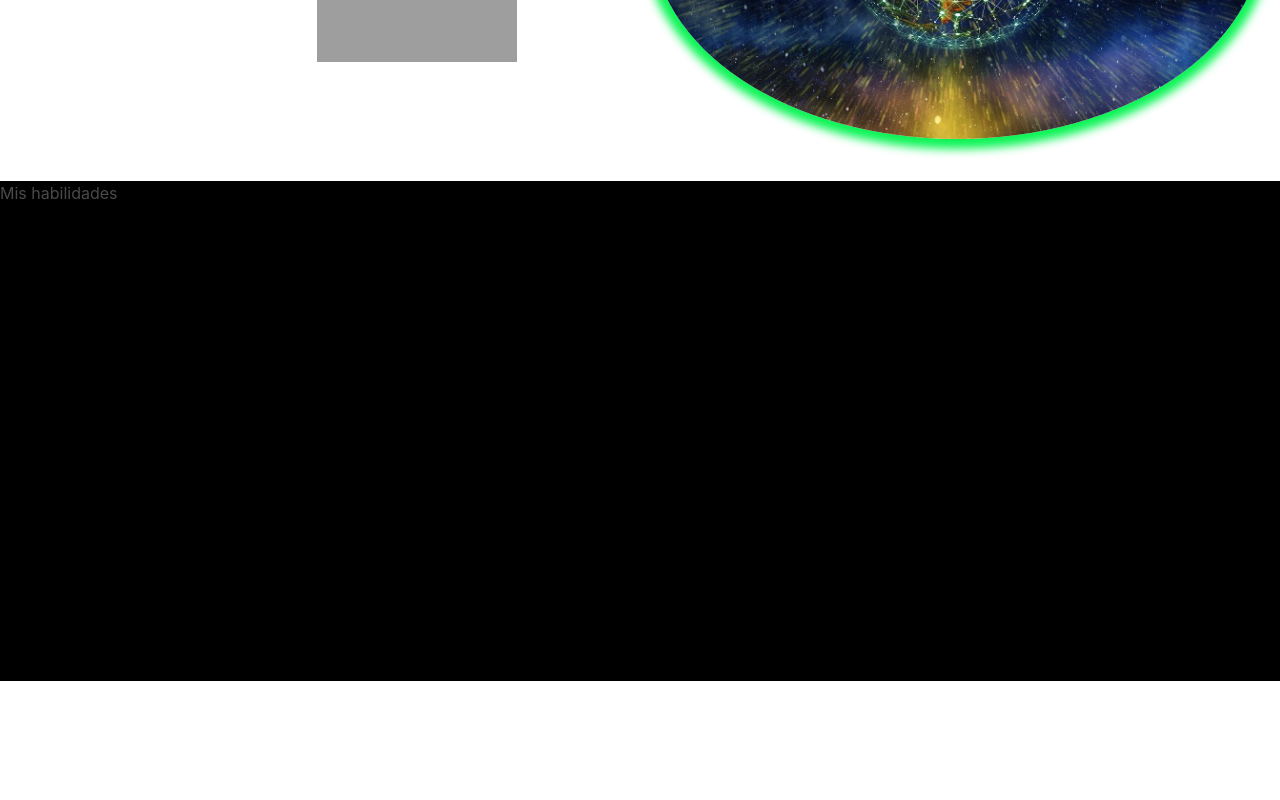
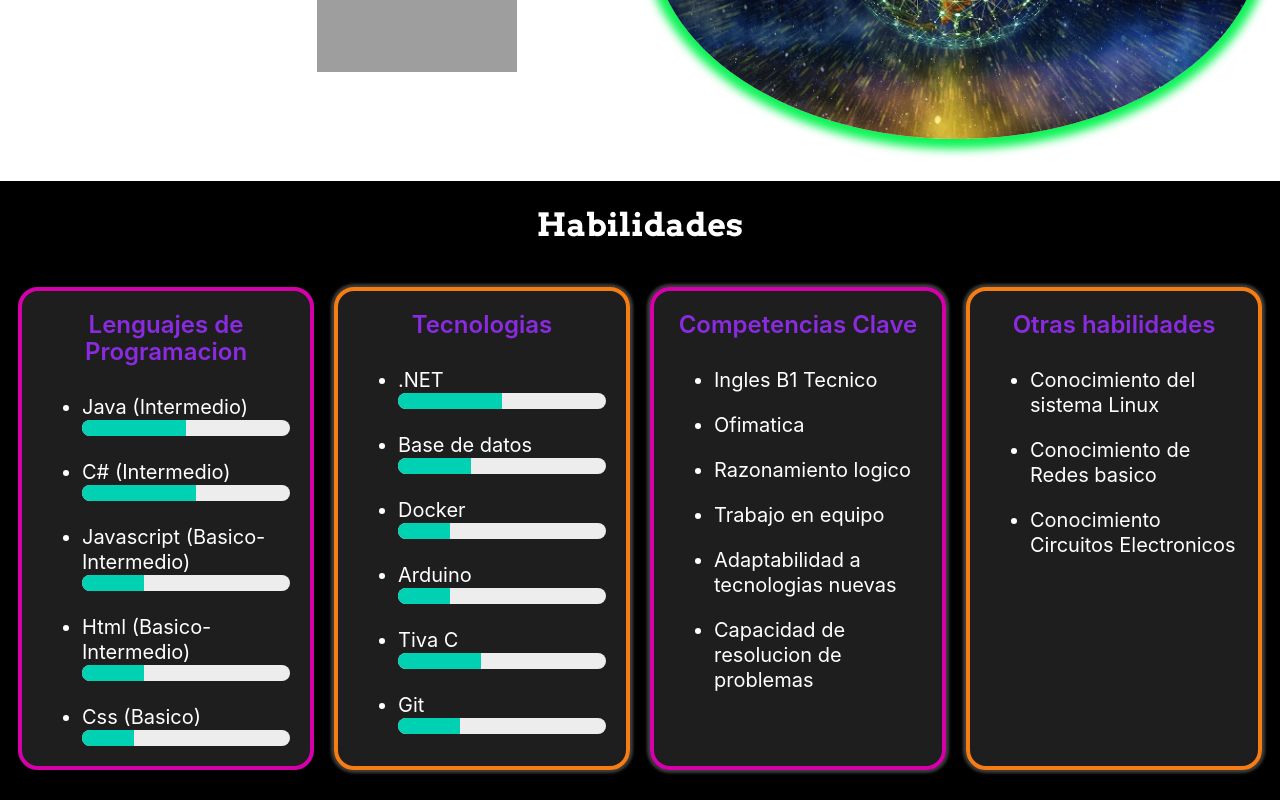
Before and after one commit to AxlGalicia/vuePresentacion, a Vue app: page / in a window 1280 px wide. Shown: the part 342-1142 px from the top of the page. Before the commit the page ends 1023 px from the top, so only its background shows below. Built offline with nearby package versions, Linux system fonts and the light colour scheme; grey boxes are pictures that could not be loaded.

Commit message:
Se agrego el segundo panel y correccion de titulo en descripcion

```diff
--- a/src/components/DescripcionComponent.vue
+++ b/src/components/DescripcionComponent.vue
@@ -3,7 +3,7 @@
         Hola! Soy Axl Galicia
     </div>
     <div class="subtitulo">
-        Soy estudiante de ingenieria electronica
+        Estudiante de ingenieria electronica
     </div>
     <div class="subtitulo2 columns">
         <div class="estudios column">
@@ -22,13 +22,13 @@
 </script>
 
 <style scoped>
-.titulo
+/*.titulo
 {
-    font-size: xx-large;
+    font-size: 45px;
     font-family: 'Arvo', serif;
     font-style: bold;
     font-weight: 700;
-}
+}*/
 
 .subtitulo
 {
@@ -47,6 +47,14 @@
 }
 
 @media only screen and (max-width: 768px) {
+    .titulo
+{
+    font-size: 35px;
+    font-family: 'Arvo', serif;
+    font-style: bold;
+    font-weight: 700;
+}
+
     .estudios{
     display: flex;
     justify-content: center;
@@ -71,6 +79,14 @@
 
 @media only screen and (min-width: 769px) {
 
+    .titulo
+{
+    font-size: 45px;
+    font-family: 'Arvo', serif;
+    font-style: bold;
+    font-weight: 700;
+}
+
     .estudios{
     display: flex;
     justify-content: right;
--- a/src/components/SegundoPanelComponent.vue
+++ b/src/components/SegundoPanelComponent.vue
@@ -1,6 +1,82 @@
 <template>
     <div class="skills">
-        Mis habilidades
+        <div class="titulo">
+            Habilidades
+        </div>
+        <div class="columns contenedorColumnas">
+            <div class="column caja1">
+                <div class="content is-normal">
+                    <div class="tituloCaja title is-4">
+                        Lenguajes de Programacion
+                    </div>
+
+                    <ul class="subtitle is-5">
+                        <li>Java (Intermedio)</li>
+                        <progress class="progress is-primary" value="50" max="100">50%</progress>
+                        <li>C# (Intermedio)</li>
+                        <progress class="progress is-primary" value="55" max="100">55%</progress>
+                        <li>Javascript (Basico-Intermedio)</li>
+                        <progress class="progress is-primary" value="30" max="100">30%</progress>
+                        <li>Html (Basico-Intermedio)</li>
+                        <progress class="progress is-primary" value="30" max="100">30%</progress>
+                        <li>Css (Basico)</li>
+                        <progress class="progress is-primary" value="25" max="100">25%</progress>
+
+                    </ul>
+                </div>
+            </div>
+            <div class="column caja2">
+                <div class="content is-normal">
+                    <div class="tituloCaja title is-4">
+                        Tecnologias
+                    </div>
+
+                    <ul class="subtitle is-5">
+                        <li>.NET</li>
+                        <progress class="progress is-primary" value="50" max="100">50%</progress>
+                        <li>Base de datos</li>
+                        <progress class="progress is-primary" value="35" max="100">35%</progress>
+                        <li>Docker</li>
+                        <progress class="progress is-primary" value="25" max="100">25%</progress>
+                        <li>Arduino</li>
+                        <progress class="progress is-primary" value="25" max="100">25%</progress>
+                        <li>Tiva C</li>
+                        <progress class="progress is-primary" value="40" max="100">40%</progress>
+                        <li>Git</li>
+                        <progress class="progress is-primary" value="30" max="100">30%</progress>
+                    </ul>
+                </div>
+            </div>
+            <div class="column caja3">
+                <div class="content is-normal">
+                    <div class="tituloCaja title is-4">
+                        Competencias Clave
+                    </div>
+
+                    <ul class="subtitle is-5">
+                        <li class="separador">Ingles B1 Tecnico</li>
+                        <li class="separador">Ofimatica</li>
+                        <li class="separador">Razonamiento logico</li>
+                        <li class="separador">Trabajo en equipo</li>
+                        <li class="separador">Adaptabilidad a tecnologias nuevas</li>
+                        <li class="separador">Capacidad de resolucion de problemas</li>
+                    </ul>
+                </div>
+            </div>
+            <div class="column caja4">
+                <div class="content is-normal">
+                    <div class="tituloCaja title is-4">
+                        Otras habilidades
+                    </div>
+
+                    <ul class="subtitle is-5">
+                        <li class="separador">Conocimiento del sistema Linux</li>
+                        <li class="separador">Conocimiento de Redes basico</li>
+                        <li class="separador">Conocimiento Circuitos Electronicos</li>
+                    </ul>
+                </div>
+            </div>
+        </div>
     </div>
 </template>
 
@@ -10,9 +86,121 @@
 
 <style scoped>
     .skills{
-        height: 500px;
-        background-color: black;
+        background-color: rgb(0, 0, 0);
     }
 
+    .titulo{
+        font-size: xx-large;
+        font-family: 'Arvo', serif;
+        font-style: bold;
+        font-weight: 700;
+        text-align: center;
+        color: rgb(255, 255, 255);
+        padding: 20px;
+    }
+
+    .caja1{
+        /*background-color: aliceblue;*/
+        background-color: #272627cc;
+        margin: 10px;
+        /*height: 200px;*/
+        padding: 20px;
+        border-radius: 20px;
+        /*border: 5px solid transparent;*/
+        border-width: 2px solid;
+        border: 4px solid;
+        --tw-border-opacity: 1;
+        border-color: rgb(214 0 170/var(--tw-border-opacity));
+
+        /*--tw-ring-color: rgba(59,130,246,.5);
+        --tw-shadow: 0 2px 10px 4px rgba(65,65,65,.2);
+        --tw-shadow-colored: 0 2px 10px 4px var(--tw-shadow-color);
+        --tw-ring-offset-shadow: 0 0 #0000;
+        --tw-ring-shadow: 0 0 #0000;
+        box-shadow: var(--tw-ring-offset-shadow,0 0 #0000),var(--tw-ring-shadow,0 0 #0000),var(--tw-shadow);*/
+
+        /*box-shadow: 0px 0px 3px 3px #4d4c4ecc;*/
+    }
+
+    .caja2{
+        /*background-color: aliceblue;*/
+        background-color: #272627cc;
+        margin: 10px;
+        /*height: 200px;*/
+        padding: 20px;
+        border-radius: 20px;
+        /*border: 5px solid transparent;*/
+        border-width: 2px solid;
+        border: 4px solid;
+        /*--tw-border-opacity: 1;
+        border-color: rgb(214 0 170/var(--tw-border-opacity));*/
+
+        --tw-border-opacity: 1;
+        border-color: rgb(245 125 20/var(--tw-border-opacity));
+        box-shadow: 0px 0px 3px 3px #4e4d4ccc;
+    }
+
+    .caja3{
+        /*background-color: aliceblue;*/
+        background-color: #272627cc;
+        margin: 10px;
+        /*height: 200px;*/
+        padding: 20px;
+        border-radius: 20px;
+        /*border: 5px solid transparent;*/
+        border-width: 2px solid;
+        border: 4px solid;
+        --tw-border-opacity: 1;
+        border-color: rgb(214 0 170/var(--tw-border-opacity));
+        box-shadow: 0px 0px 3px 3px #4d4c4ecc;
+    }
+
+    .caja4{
+        /*background-color: aliceblue;*/
+        background-color: #272627cc;
+        margin: 10px;
+        /*height: 200px;*/
+        padding: 20px;
+        border-radius: 20px;
+        /*border: 5px solid transparent;*/
+        border-width: 2px solid;
+        border: 4px solid;
+        /*--tw-border-opacity: 1;
+        border-color: rgb(214 0 170/var(--tw-border-opacity));*/
+
+        --tw-border-opacity: 1;
+        border-color: rgb(245 125 20/var(--tw-border-opacity));
+        box-shadow: 0px 0px 3px 3px #4e4d4ccc;
+    }
+
+    .caja1:hover{
+        box-shadow: 0px 0px 10px 3px #cddfed8d;
+    }
+    .caja2:hover{
+        box-shadow: 0px 0px 10px 3px #cddfed8d;
+    }
+    .caja3:hover{
+        box-shadow: 0px 0px 10px 3px #cddfed8d;
+    }
+    .caja4:hover{
+        box-shadow: 0px 0px 10px 3px #cddfed8d;
+    }
+
+    .tituloCaja{
+        text-align: center;
+        color: blueviolet;
+        margin-bottom: 50px;
+    }
+    li{
+        color: white;
+
+    }
+
+    .separador{
+        margin-top: 20px;
+    }
+    .contenedorColumnas{
+        padding: 20px;
+    }
 
 </style>
```
